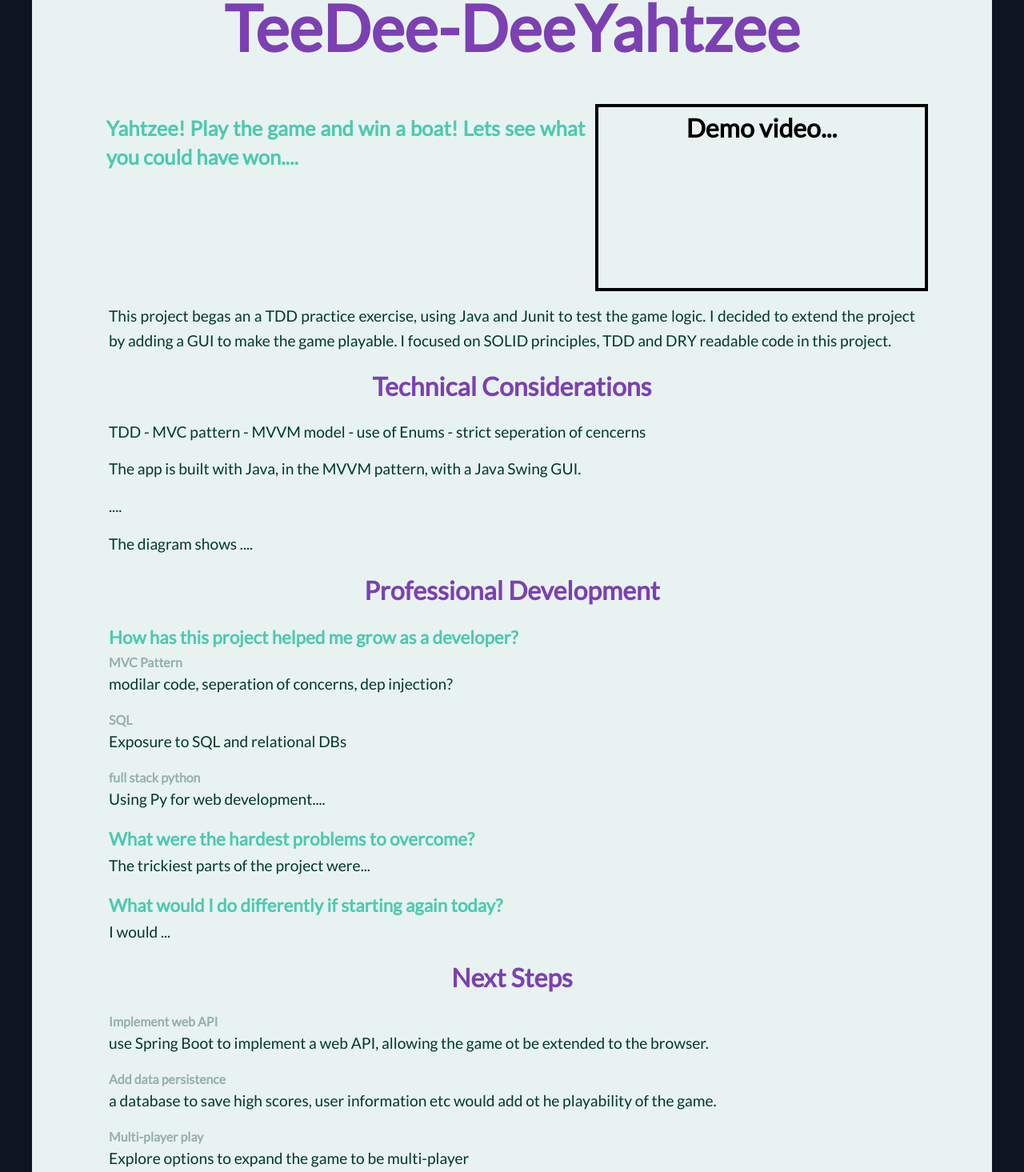
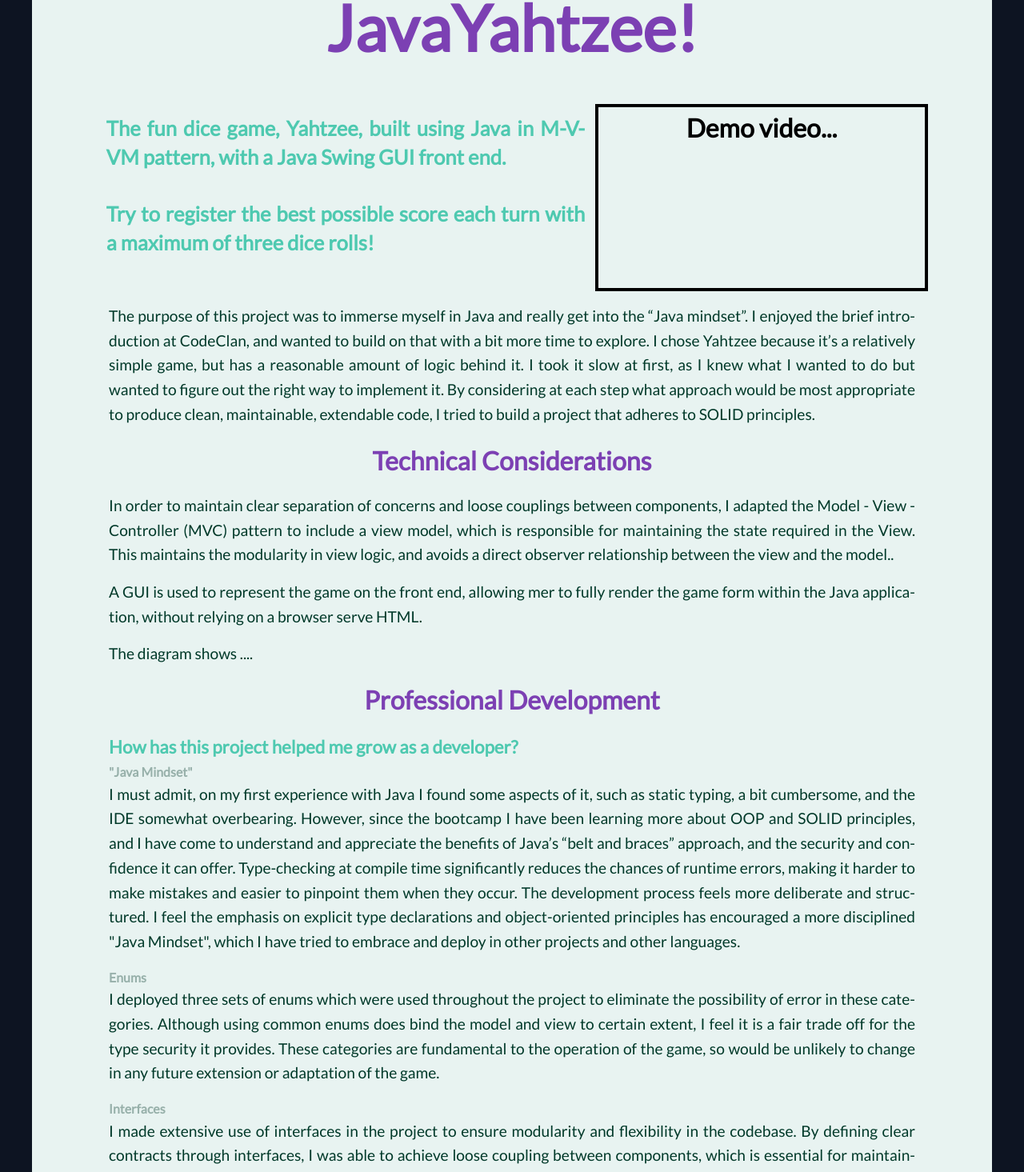
Before and after one commit to PaulHenstridge/portfolio, a React (Create React App) app in the folder client/: page /projects/yahtzee in a window 1280 px wide. Shown: the part 1662-3127 px from the top of the page at 80% size. Built offline with nearby package versions, Linux system fonts and the light colour scheme.

Commit message:
adding Yahtzee content

```diff
--- a/client/src/components/projectPages/YahtzeeInfo.js
+++ b/client/src/components/projectPages/YahtzeeInfo.js
@@ -133,12 +133,14 @@ const ReturnLink = styled(Link)`
 
 const YahtzeeInfo = () => {
     return (<Bg>
-      <h1>TeeDee-DeeYahtzee</h1>
+      <h1>JavaYahtzee!</h1>
 
       <UpperContainer>
         <div>
             <HeaderP>
-            Yahtzee!  Play the game and win a boat!  Lets see what you could have won....
+            The fun dice game, Yahtzee, built using Java in M-V-VM pattern, with a Java Swing GUI front end.<br></br><br></br>
+
+            Try to register the best possible score each turn with a maximum of three dice rolls!
              </HeaderP>
         </div>
       <DemoVid/>
@@ -146,20 +148,30 @@ const YahtzeeInfo = () => {
 
       <LowerContainer>
         < InfoSection >
-        <p> This project begas an a TDD practice exercise, using Java and Junit to test the game logic.
-            I decided to extend the project by adding a GUI to make the game playable.
-            I focused on SOLID principles, TDD and DRY readable code in this project.
-               </p>
+        <p>
+The purpose of this project was to immerse myself in Java and really get into the “Java mindset”.
+ I enjoyed the brief introduction at CodeClan, and wanted to build on that with a bit more time to explore.
+  I chose Yahtzee because it’s a relatively simple game, but has a reasonable amount of logic behind it.
+
+I took it slow at first, as I knew what I wanted to do but wanted to figure out the right way to implement it.
+ By considering at each step what approach would be most appropriate to produce clean, maintainable, extendable code,
+  I tried to build a project that adheres to SOLID principles.
+</p>
 
           <h3>Technical Considerations</h3>
 
-          <p>TDD - MVC pattern - MVVM model - use of Enums - strict seperation of cencerns
-              </p>
-
-<p>  The app is built with Java, in the MVVM pattern, with a Java Swing GUI.</p>
+          <p>In order to maintain clear separation of concerns and loose couplings between components,
+             I adapted the Model - View - Controller (MVC) pattern to include a view model, which is responsible
+              for maintaining the state required in the View.  This maintains the modularity in view logic,
+               and avoids a direct observer relationship between the view and the model..
+</p>
 
 
-<p>.... </p>
+<p> A GUI is used to represent the game on the front end, allowing mer to fully render the game form within the Java application,
+ without relying on a browser serve HTML.</p>
+
+
+
 
     <p>The diagram shows ....</p>
         </InfoSection>
@@ -168,13 +180,37 @@ const YahtzeeInfo = () => {
           <h3>Professional Development</h3>
 
           <p><h4>How has this project helped me grow as a developer?</h4>
-          <h5>MVC Pattern</h5>
-         modilar code, seperation of concerns, dep injection? </p>
+          <h5>"Java Mindset"</h5>
+          I must admit, on my first experience with Java I found some aspects of it, such as static typing, a bit cumbersome,
+           and the IDE somewhat overbearing.  However, since the bootcamp I have been learning more about OOP and SOLID principles,
+            and I have come to understand and appreciate the benefits of Java’s “belt and braces” approach, and the security
+             and confidence it can offer.
 
-         <p> <h5>SQL</h5> Exposure to SQL and relational DBs</p>
+Type-checking at compile time significantly reduces the chances of runtime errors, making it harder to make mistakes
+ and easier to pinpoint them when they occur.
 
-           <p><h5> full stack python</h5>
-           Using Py for web development....
+The development process feels more deliberate and structured.
+ I feel the emphasis on explicit type declarations and object-oriented principles has encouraged a more disciplined
+  "Java Mindset", which I have tried to embrace and deploy in other projects and other languages. </p>
+
+         <p> <h5>Enums</h5>
+         I deployed three sets of enums which were used throughout the project to eliminate the possibility of error in these categories.
+          Although using common enums does bind the model and view to certain extent, I feel it is a fair trade off
+          for the type security it provides.  These categories are fundamental to the operation of the game,
+          so would be unlikely to change in any future extension or adaptation of the game.
+          </p>
+
+           <p><h5> Interfaces</h5>
+           I made extensive use of interfaces in the project to ensure modularity and flexibility in the codebase.
+           By defining clear contracts through interfaces, I was able to achieve loose coupling between components,
+            which is essential for maintainable and scalable software. This approach allowed different parts of
+            the application to interact without being tightly bound, giving freedom to modify or extend individual
+            components without affecting others.
+
+The use of interfaces ensured that higher-level modules are not dependent on lower-level modules,
+but both are dependent on abstractions.  For example, the YahtzeeController takes an instance of IGame,
+ rather than Game itself.  this means changes to the Game logic will not affect the Controller logic,
+  as log as Game implements all the methods of IGame.
 </p>
 
           <p> <h4>What were the hardest problems to overcome?</h4>
```
